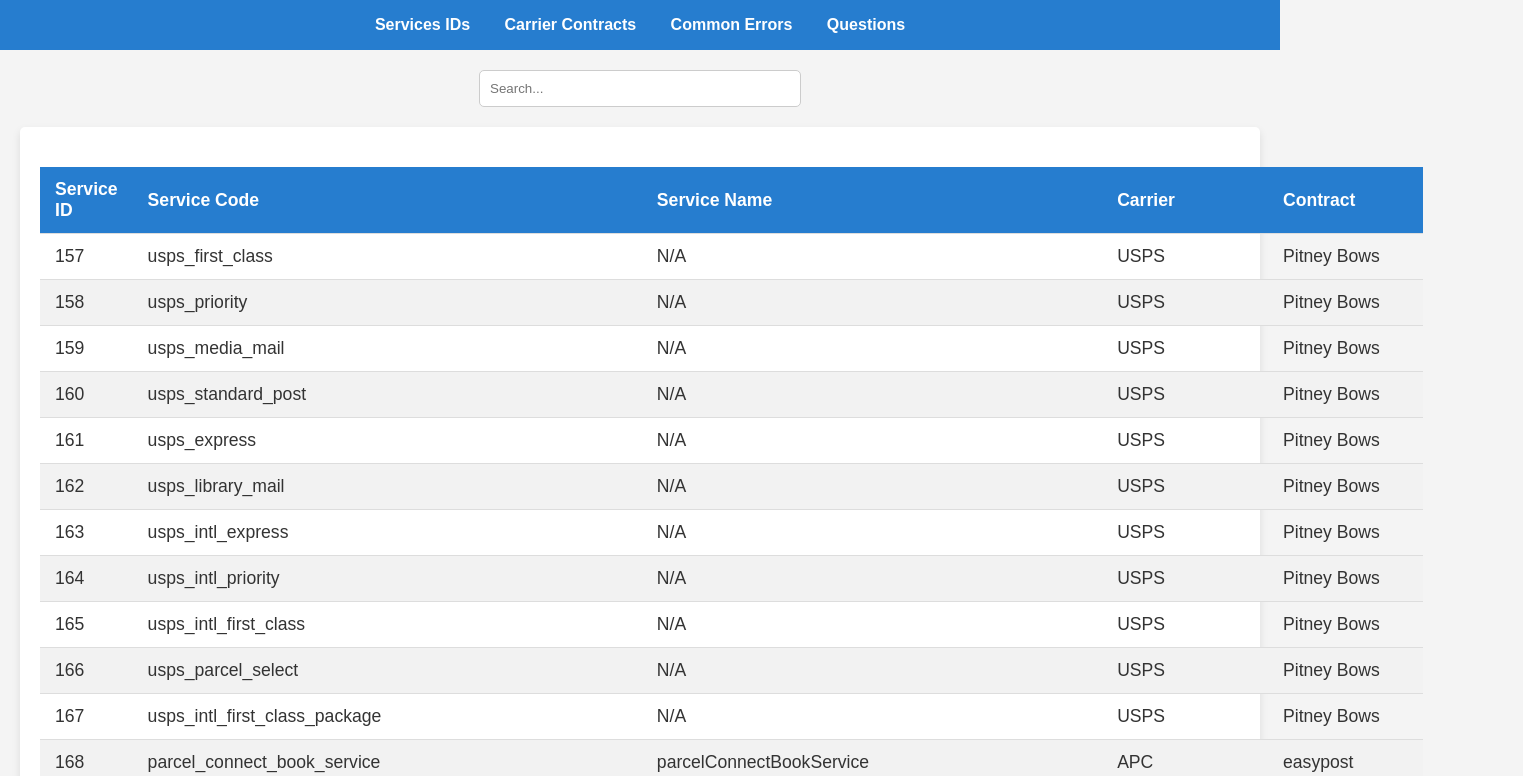
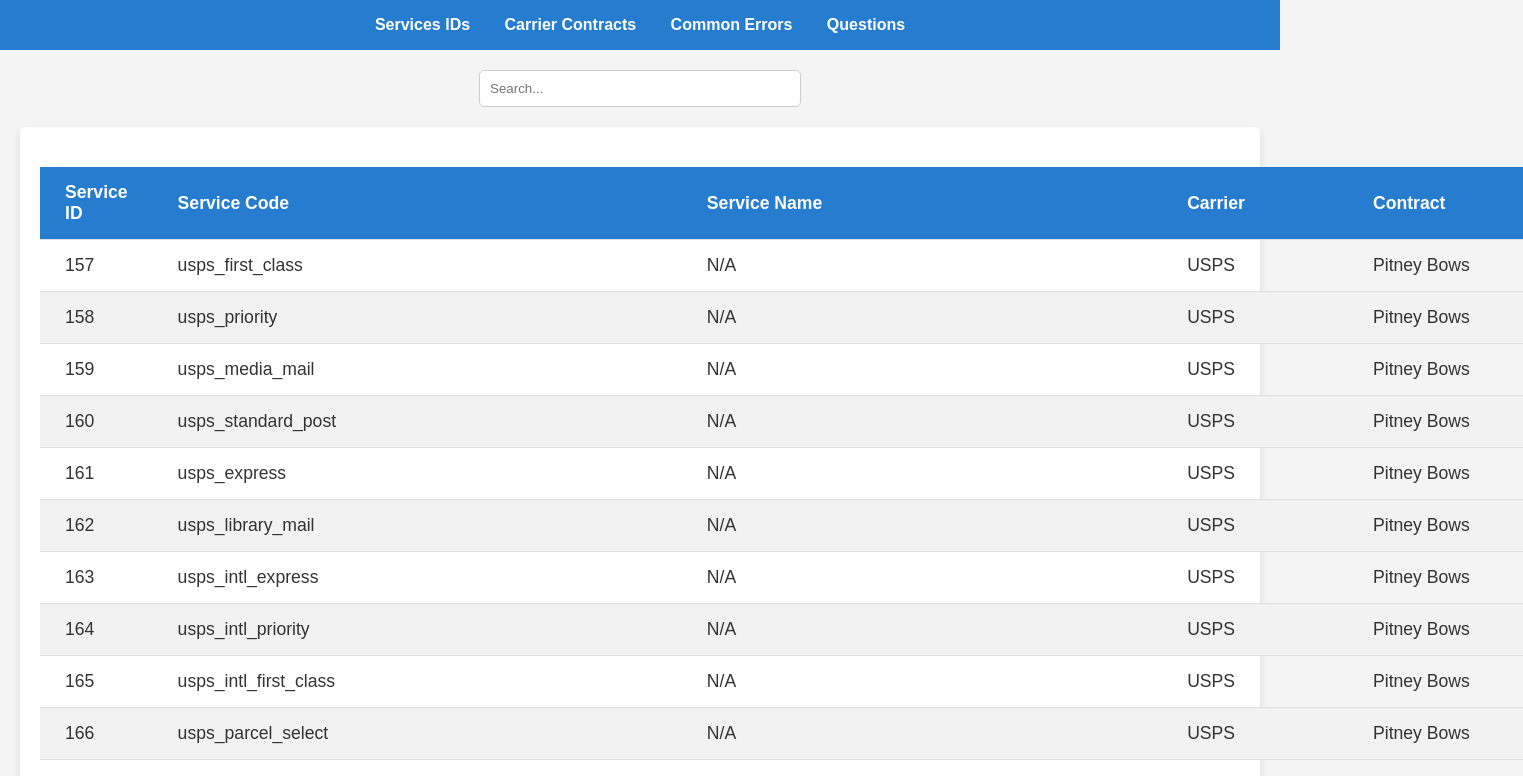
Before and after one commit to saileenw/ehub-info, a plain HTML site: page index.html in a window 1280 px wide. Shown: the top 776 px of the page, 1523 px wide, since content can reach past the window. Drawn offline with Linux system fonts and the light colour scheme.

Commit message:
Increase padding for table cells

```diff
--- a/styles.css
+++ b/styles.css
@@ -68,7 +68,7 @@
 }
 
 th, td {
-    padding: 12px 15px;
+    padding: 15px 25px;
     border-bottom: 1px solid #dddddd;
 }
 
```
